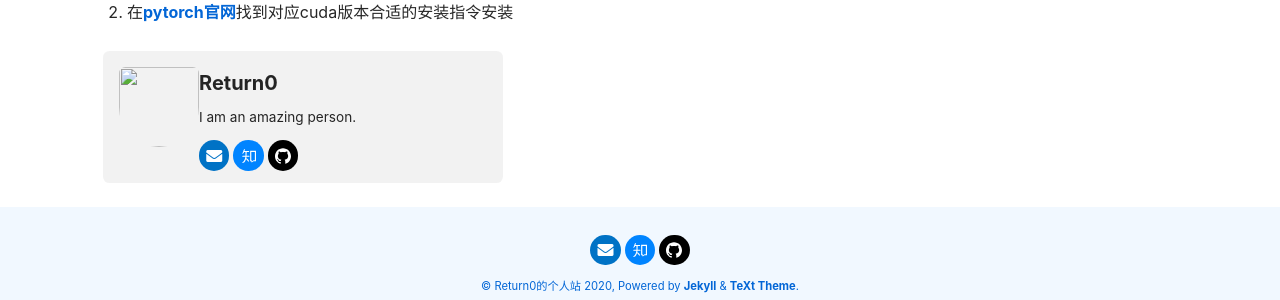
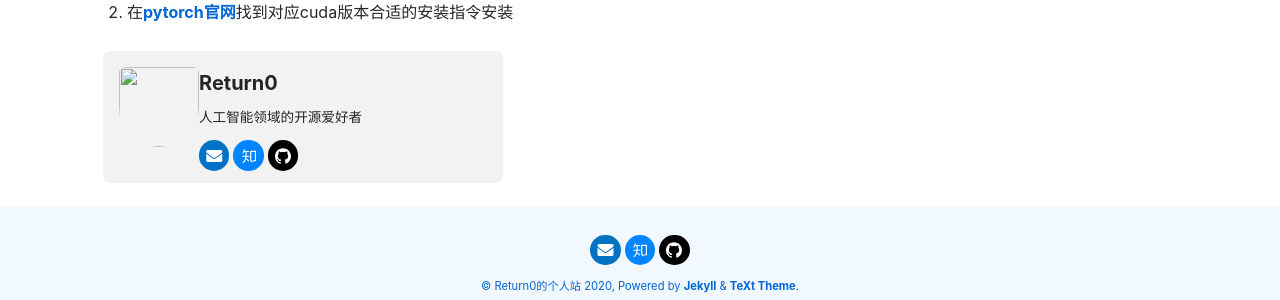
Before and after one commit to TypeFloat/TypeFloat.github.io, a Jekyll site: the page built from _posts/2023-04-27-env-pytorch-linux.md, in a window 1280 px wide. Shown: the part 1755-2055 px from the top of the page. Built offline with Jekyll 4.4.1, drawn with Linux system fonts in a browser that asks for light colours; nearby versions of some CDN libraries; comment, search, counter and statistics services are not loaded.

Commit message:
更新配置

```diff
--- a/_config.yml
+++ b/_config.yml
@@ -37,8 +37,8 @@ author:
   type      : # "person" (default), "organization"
   name      : Return0
   url       :
-  avatar    : /asstes/avatar.png # path or url of avatar image (square)
-  bio       : I am an amazing person.
+  avatar    : asstes/avatar.png # path or url of avatar image (square)
+  bio       : 人工智能领域的开源爱好者
   email     : liuzekun_123@163.com
   facebook  : # "user_name" the last part of your profile url, e.g. https://www.facebook.com/user_name
   twitter   : # "user_name" the last part of your profile url, e.g. https://twitter.com/user_name
```
